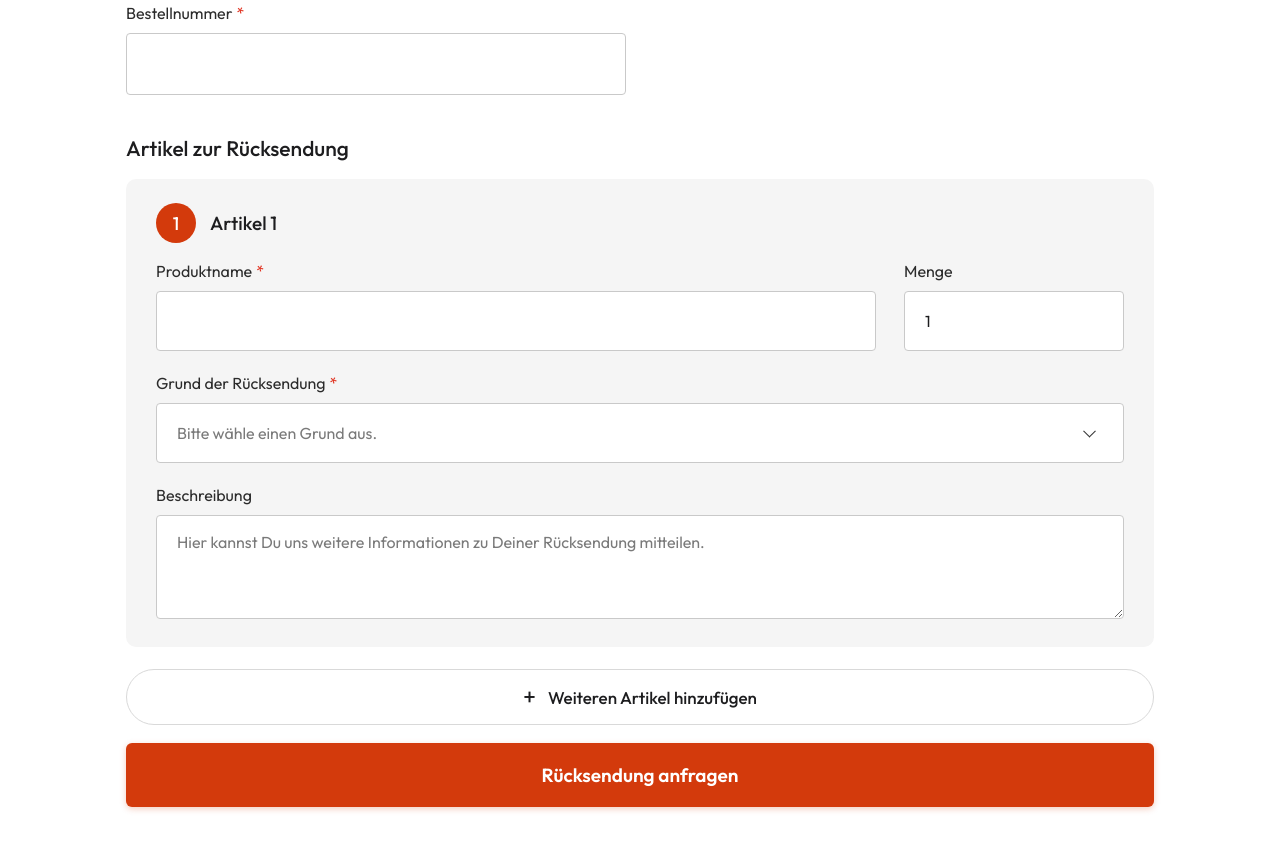
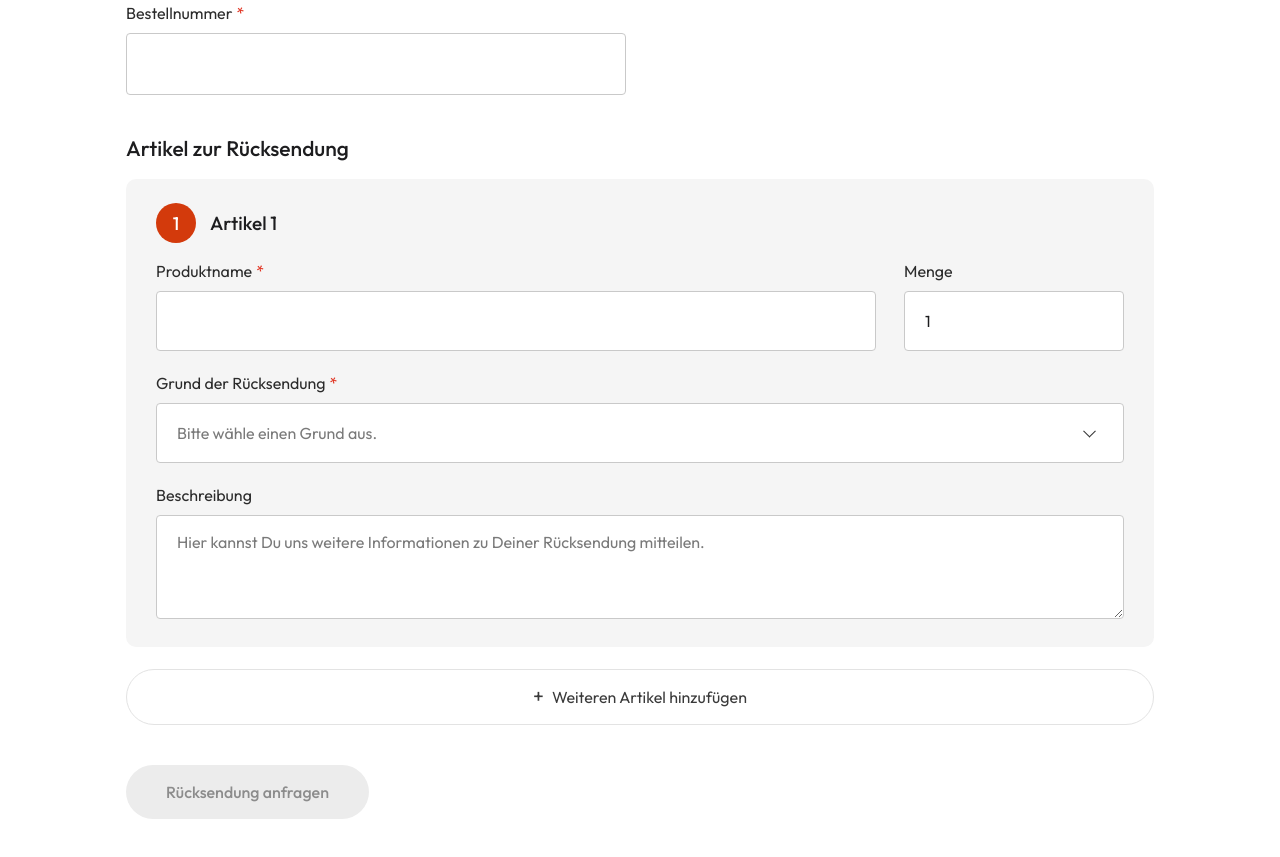
Before and after one commit to AlFakher2019/SW-Return-Request-Form, a plain HTML site: page index.html in a window 1280 px wide. Shown: the part 363-1220 px from the top of the page. Drawn offline with Linux system fonts and the light colour scheme.

Commit message:
Edit  button

```diff
--- a/styles.css
+++ b/styles.css
@@ -245,49 +245,51 @@ body {
     display: inline-flex;
     align-items: center;
     justify-content: center;
-    gap: 12px;
+    gap: 8px;
     background: #ffffff;
-    border: 1px solid var(--border-light);
+    border: 1px solid #e3e3e3;
     border-radius: 999px;
     font-family: var(--font);
-    font-weight: 500;
-    font-size: 17px;
-    color: var(--text);
+    font-weight: 400;
+    font-size: 16px;
+    color: #3a3a3a;
     cursor: pointer;
     transition: background .15s, border-color .15s;
 }
 
 .add-item:hover {
     background: #fafafa;
-    border-color: #bdbdbd;
+    border-color: #cfcfcf;
 }
 
 .add-item .plus {
-    font-size: 24px;
+    font-size: 20px;
     font-weight: 300;
     line-height: 1;
     margin-top: -2px;
 }
 
 .submit-btn {
-    width: 100%;
-    margin-top: 18px;
-    height: 64px;
-    padding: 0 30px;
-    background: var(--accent);
+    display: inline-block;
+    width: auto;
+    margin-top: 40px;
+    height: 54px;
+    padding: 0 40px;
+    background: #ececec;
     border: none;
-    border-radius: 6px;
+    border-radius: 999px;
     font-family: var(--font);
-    font-weight: 600;
-    font-size: 19px;
-    color: #ffffff;
+    font-weight: 500;
+    font-size: 16px;
+    color: #8c8c8c;
     cursor: pointer;
-    box-shadow: 0 2px 6px rgba(211, 58, 12, .25);
-    transition: background .15s, box-shadow .15s;
+    box-shadow: none;
+    transition: background .15s, color .15s;
 }
 
 .submit-btn:hover {
-    background: var(--accent-hover);
+    background:var(--accent-hover);
+    color: #ffffff;
 }
 
 .submit-btn:focus-visible,
@@ -419,7 +421,9 @@ body {
     }
 
     .submit-btn {
-        height: 54px;
-        font-size: 17px;
+        height: 48px;
+        padding: 0 32px;
+        font-size: 15px;
+        margin-top: 28px;
     }
 }
```
